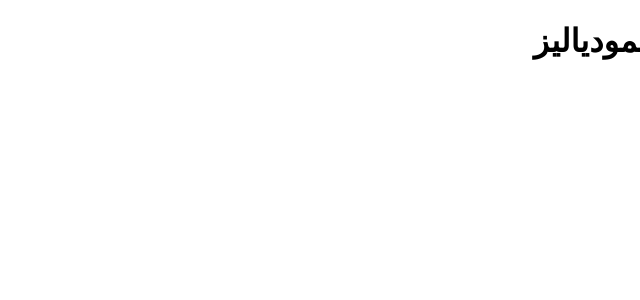
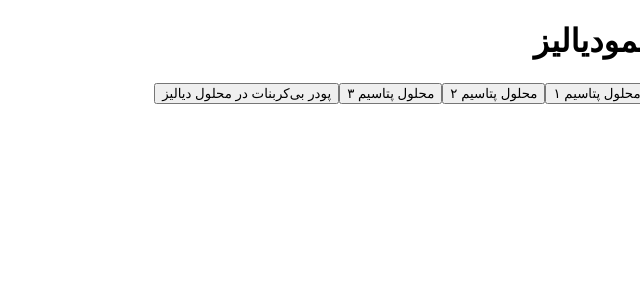
Before and after one commit to mohsenjamalpoor/hemodialys, a React (Create React App) app: page /hemo/hemodialsisTraining in a window 1280 px wide. Shown: the top 300 px of the page, without its empty margins (640-1280 px from the left). Built offline with nearby package versions, Linux system fonts and the light colour scheme.

Commit message:
add bic , k

```diff
--- a/src/components/HemodialsisTraining.jsx
+++ b/src/components/HemodialsisTraining.jsx
@@ -6,15 +6,41 @@ export default function HemodialysisTraining() {
   const topics = [
     {
       title: "انواع غشاء صافی",
-      content: ` انواع غشاء صافی:
+      content: `انواع غشاء صافی:
 - Low-flux: نفوذپذیری کمتر – برای اورمی ساده
 - High-flux: نفوذپذیری بالا – حذف سموم با وزن مولکولی بالا
 - High-efficiency: سطح بیشتر – حذف سریع‌تر مواد
 - MCO / Super High-Flux: برای مولکول‌های متوسط – نزدیک به هموفیلتراسیون`,
     },
-
-
-
+    {
+      title: "محلول پتاسیم ۱",
+      content: `محلول پتاسیم ۱:
+- پتاسیم کم یا صفر دارد.
+- برای بیمارانی که پتاسیم خونشان بالا است (هیپرکالمی).
+- هدف: کاهش پتاسیم خون از طریق دیالیز و جلوگیری از عوارض قلبی.`,
+    },
+    {
+      title: "محلول پتاسیم ۲",
+      content: `محلول پتاسیم ۲:
+- پتاسیم در حد متوسط دارد.
+- مناسب بیمارانی که پتاسیم خونشان در حد نرمال یا نزدیک به نرمال است.
+- هدف: حفظ تعادل پتاسیم بدون کاهش یا افزایش زیاد.`,
+    },
+    {
+      title: "محلول پتاسیم ۳",
+      content: `محلول پتاسیم ۳:
+- پتاسیم بالاتری دارد.
+- برای بیمارانی که پتاسیم خونشان پایین است (هیپوکالمی).
+- هدف: تامین پتاسیم مورد نیاز بدن و جلوگیری از عوارض کمبود پتاسیم.`,
+    },
+    {
+      title: "پودر بی‌کربنات در محلول دیالیز",
+      content: `پودر بی‌کربنات (NaHCO3):
+- نقش اصلی: تنظیم تعادل اسید-باز خون.
+- در بیماران با نارسایی کلیه، اسیدوز متابولیک شایع است.
+- بی‌کربنات به عنوان بافر عمل کرده و اسید اضافی خون را خنثی می‌کند.
+- باعث افزایش pH خون و بهبود وضعیت بیمار می‌شود.`,
+    },
   ];
 
   const closeModal = () => setSelectedTopic(null);
@@ -35,7 +61,7 @@ export default function HemodialysisTraining() {
         ))}
       </div>
 
-      {/* 🔲 Modal */}
+      {/* Modal */}
       {selectedTopic && (
         <div className="fixed inset-0 bg-black bg-opacity-50 flex items-center justify-center z-50">
           <div className="bg-white w-full max-w-md mx-4 sm:mx-auto p-6 rounded-lg shadow-xl relative text-right">
@@ -46,6 +72,7 @@ export default function HemodialysisTraining() {
             <button
               onClick={closeModal}
               className="absolute top-2 left-2 text-gray-500 hover:text-red-500 text-xl font-bold"
+              aria-label="بستن پنجره"
             >
               ×
             </button>
```
